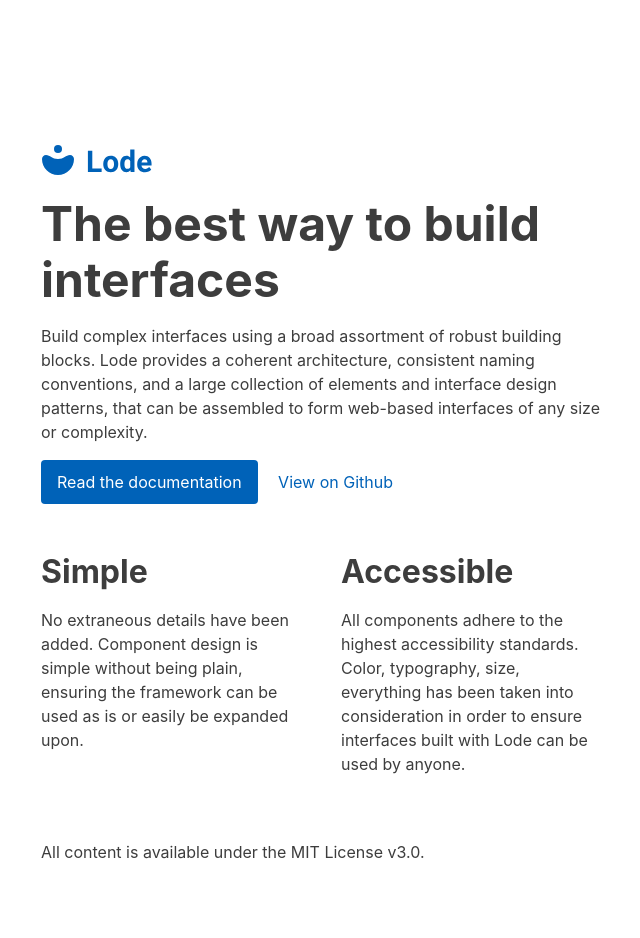
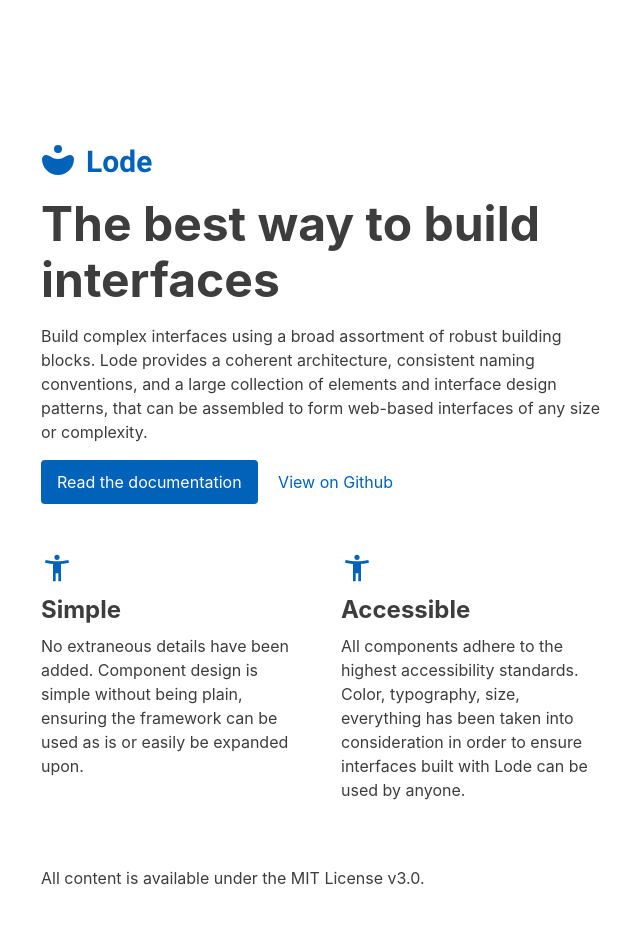
Before and after one commit to pixeltrove/lode-website, a website: page index.html in a window 1280 px wide. Shown: the whole page, without its empty margins (19-659 px from the left). Before the commit the page ends 912 px from the top, so only its background shows below. Drawn offline with Linux system fonts and the light colour scheme.

Commit message:
Add feature component

```diff
--- a/index.html
+++ b/index.html
@@ -36,12 +36,22 @@
 
           <div class="grid laptop:grid-2">
             <div class="laptop:grid-column-1">
-              <h2>Simple</h2>
-              <p>No extraneous details have been added. Component design is simple without being plain, ensuring the framework can be used as is or easily be expanded upon.</p>
+              <div class="feature">
+                <svg class="feature-icon" xmlns="http://www.w3.org/2000/svg" height="32px" viewBox="0 0 24 24" width="32px" fill="#0062B8">
+                  <path d="M20.5 6c-2.61.7-5.67 1-8.5 1s-5.89-.3-8.5-1L3 8c1.86.5 4 .83 6 1v13h2v-6h2v6h2V9c2-.17 4.14-.5 6-1l-.5-2zM12 6c1.1 0 2-.9 2-2s-.9-2-2-2-2 .9-2 2 .9 2 2 2z" />
+                </svg>
+                <h2 class="feature-heading">Simple</h2>
+                <p>No extraneous details have been added. Component design is simple without being plain, ensuring the framework can be used as is or easily be expanded upon.</p>
+              </div>
             </div>
             <div class="laptop:grid-column-1">
-              <h2>Accessible</h2>
-              <p>All components adhere to the highest accessibility standards. Color, typography, size, everything has been taken into consideration in order to ensure interfaces built with Lode can be used by anyone.</p>
+              <div class="feature">
+                <svg class="feature-icon" xmlns="http://www.w3.org/2000/svg" height="32px" viewBox="0 0 24 24" width="32px" fill="#0062B8">
+                  <path d="M20.5 6c-2.61.7-5.67 1-8.5 1s-5.89-.3-8.5-1L3 8c1.86.5 4 .83 6 1v13h2v-6h2v6h2V9c2-.17 4.14-.5 6-1l-.5-2zM12 6c1.1 0 2-.9 2-2s-.9-2-2-2-2 .9-2 2 .9 2 2 2z" />
+                </svg>
+                <h2 class="feature-heading">Accessible</h2>
+                <p>All components adhere to the highest accessibility standards. Color, typography, size, everything has been taken into consideration in order to ensure interfaces built with Lode can be used by anyone.</p>
+              </div>
             </div>
           </div>
 
--- /dev/null
+++ b/source/components/feature.scss
@@ -0,0 +1,16 @@
+// FEATURE
+// -----------------------------------------------------------------------------
+
+@use "../tokens" as *;
+
+.feature {
+  &-icon {
+    margin-bottom: $space-small-e;
+  }
+
+  &-heading {
+    margin-bottom: $space-small-c;
+    font-size: $font-size-large-c;
+    line-height: $line-height-small-a;
+  }
+}
--- a/source/main.scss
+++ b/source/main.scss
@@ -14,6 +14,7 @@
 @use "./components/card";
 @use "./components/checkbox";
 @use "./components/dialog";
+@use "./components/feature";
 @use "./components/global-footer";
 @use "./components/global-header";
 @use "./components/link";
```
Also changed, not shown: build/main.css.
